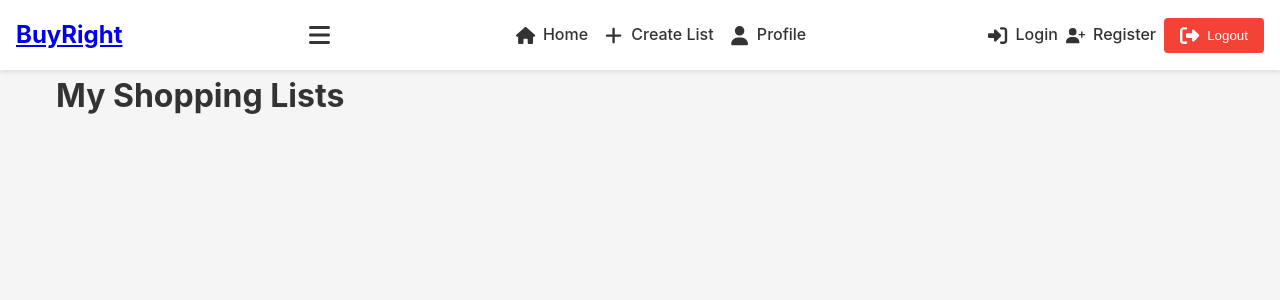
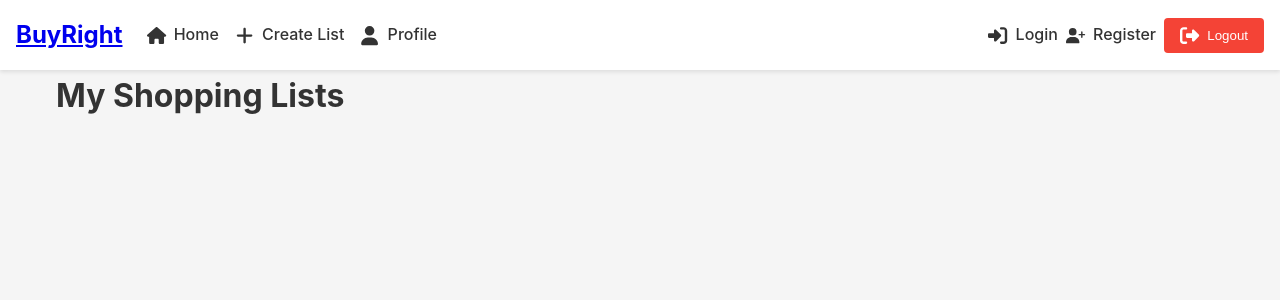
Before and after one commit to Andriamahay11master/BuyRight, a React (Vite) app: page / in a window 1280 px wide. Shown: the top 300 px of the page. Built offline with nearby package versions, Linux system fonts and the light colour scheme.

Commit message:
update navabar styles

```diff
--- a/src/components/Navbar.tsx
+++ b/src/components/Navbar.tsx
@@ -30,7 +30,8 @@ const Navbar: React.FC = () => {
         <FontAwesomeIcon icon={isMenuOpen ? faTimes : faBars} />
       </button>
 
-      <div className={`navbar-menu ${isMenuOpen ? 'active' : ''}`}>
+      <div className={`navbar-content ${isMenuOpen ? 'active' : ''}`}>
+        <div className="navbar-menu">
           <Link to="/" className="nav-item">
             <FontAwesomeIcon icon={faHome} className="nav-icon" />
             Home
@@ -45,7 +46,7 @@ const Navbar: React.FC = () => {
           </Link>
         </div>
 
-      <div className={`navbar-auth ${isMenuOpen ? 'active' : ''}`}>
+        <div className="navbar-auth">
           <Link to="/login" className="nav-item">
             <FontAwesomeIcon icon={faSignInAlt} className="nav-icon" />
             Login
@@ -59,6 +60,7 @@ const Navbar: React.FC = () => {
             Logout
           </button>
         </div>
+      </div>
     </nav>
   );
 };
--- a/src/styles/components/_navbar.scss
+++ b/src/styles/components/_navbar.scss
@@ -23,20 +23,36 @@
     }
   }
 
+  .navbar-content {
+    @include flex-between;
+    flex: 1;
+    margin-left: $spacing-lg;
+
+    @include mobile {
+      display: none;
+      width: 100%;
+      margin-left: 0;
+      margin-top: $spacing-md;
+      padding-top: $spacing-md;
+      border-top: 1px solid lighten($text-color, 60%);
+    }
+
+    &.active {
+      display: flex;
+      @include mobile {
+        @include flex-column;
+      }
+    }
+  }
+
   .navbar-menu {
     @include flex-center;
     gap: $spacing-md;
 
     @include mobile {
-      display: none;
       width: 100%;
-      padding: $spacing-sm 0;
       @include flex-column;
       gap: $spacing-sm;
-    }
-
-    &.active {
-      display: flex;
     }
 
     .nav-item {
@@ -63,15 +79,9 @@
     gap: $spacing-sm;
 
     @include mobile {
-      display: none;
       width: 100%;
-      padding: $spacing-sm 0;
       @include flex-column;
       gap: $spacing-sm;
-    }
-
-    &.active {
-      display: flex;
     }
 
     .nav-item {
@@ -105,7 +115,6 @@
   }
 
   .menu-toggle {
-    display: none;
     background: none;
     border: none;
     font-size: 1.5rem;
@@ -113,6 +122,7 @@
     color: $text-color;
     padding: $spacing-xs;
     @include flex-center;
+    display: none;
 
     @include mobile {
       display: flex;
```
Lines whose indentation alone changed are shown as unchanged.
